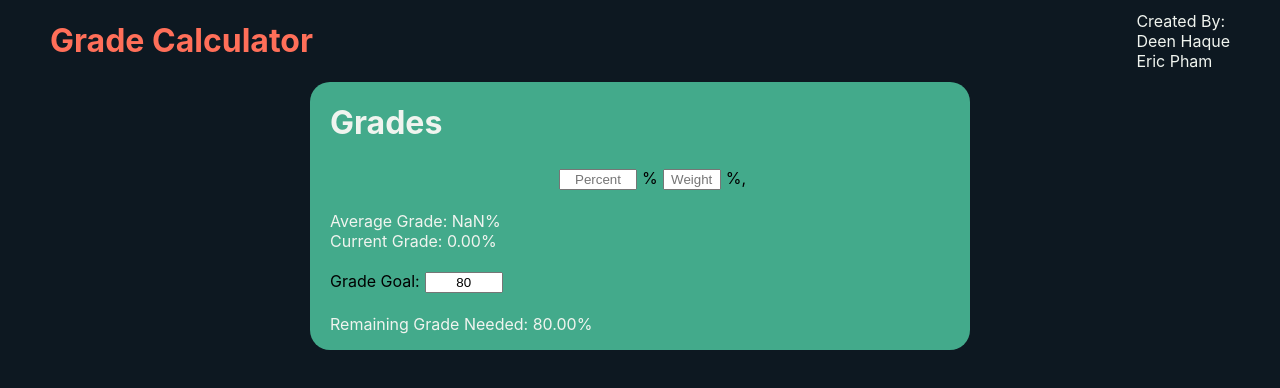
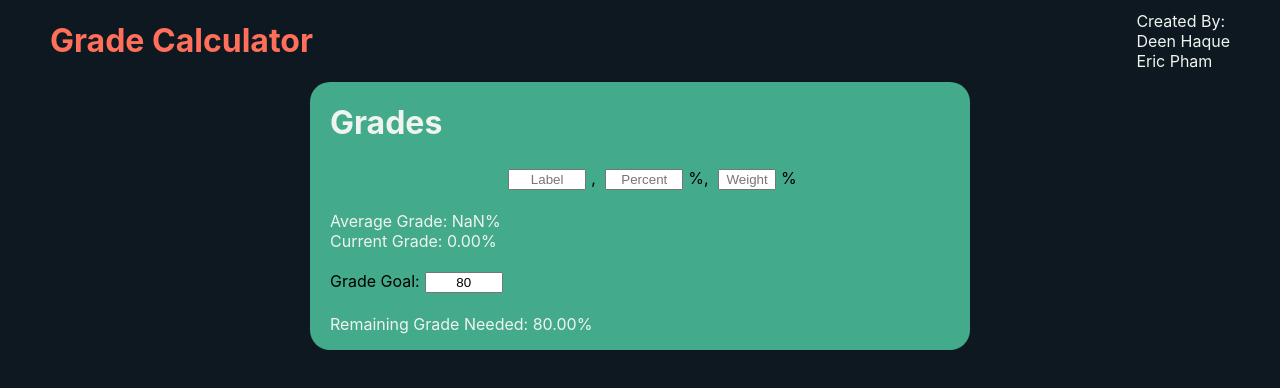
Before and after one commit to deenhaque/grade-calculator, a React (Create React App) app: page / in a window 1280 px wide. Shown: the top 388 px of the page. Built offline with nearby package versions, Linux system fonts and the light colour scheme.

Commit message:
Add label field

```diff
--- a/src/Grades.js
+++ b/src/Grades.js
@@ -24,7 +24,7 @@ const StyledInput = styled.input`
 `;
 
 export default function Grades() {
-  const [grades, setGrades] = useState([{weight: '', percent: ''}]);
+  const [grades, setGrades] = useState([{weight: '', percent: '', label: ''}]);
   const [del, setDel] = useState(false);
   const [gradeGoal, setGradeGoal] = useState(80);
 
@@ -79,8 +79,8 @@ export default function Grades() {
       setDel(false);
     }
     // If the last element is filled in, or if there is nothing in the list, add a new grade to grades
-    if (grades.length < 1 || grades[grades.length-1].weight || grades[grades.length-1].percent) {
-      setGrades(grades.concat([{weight: '', percent: ''}]));
+    if (grades.length < 1 || grades[grades.length-1].weight || grades[grades.length-1].percent || grades[grades.length-1].label) {
+      setGrades(grades.concat([{weight: '', percent: '', label: ''}]));
     }
     return null;
   }, [grades, del]);
@@ -89,9 +89,19 @@ export default function Grades() {
     <StyledGrades>
       <h1 style={{color: '#F0F4EF'}}>Grades</h1>
         {grades.map((grade, i)=> {
-          const [weightKey, percentKey] = Object.keys(grade);
+          const [weightKey, percentKey, labelKey] = Object.keys(grade);
           return (
               <Grade>
+                <StyledInput
+                  type='text' name={`${labelKey}-${i}`}
+                  value={grades[i].label}
+                  i={i} placeholder={labelKey.charAt(0).toUpperCase()+labelKey.slice(1)}
+                  onInput={e=> {
+                    const newDel = e.target.value.length === 0;
+                    setGrades(Array.from(grades, (grade, index)=> index===i ? {...grade, [labelKey]: e.target.value} : grade));
+                    setDel(newDel);
+                  }}
+                /><label for={`${labelKey}-${i}`}>, </label>
                 <StyledInput
                   type='text' name={`${percentKey}-${i}`}
                   value={grades[i].percent}
@@ -101,7 +111,7 @@ export default function Grades() {
                     setGrades(Array.from(grades, (grade, index)=> index===i ? {...grade, [percentKey]: e.target.value.replace(/\D/,'')} : grade));
                     setDel(newDel);
                   }}
-                /><label for={`${percentKey}-${i}`}>%</label>
+                /><label for={`${percentKey}-${i}`}>%, </label>
                 <StyledInput
                   style={{width: '50px'}}
                   type='text' name={`${weightKey}-${i}`}
@@ -112,7 +122,7 @@ export default function Grades() {
                     setGrades(Array.from(grades, (grade, index)=> index===i ? {...grade, [weightKey]: e.target.value.replace(/\D/,'')} : grade));
                     setDel(newDel);
                   }}
-                /><label for={`${weightKey}-${i}`}>%, </label>
+                /><label for={`${weightKey}-${i}`}>%</label>
               </Grade>
           );
         })}
```
